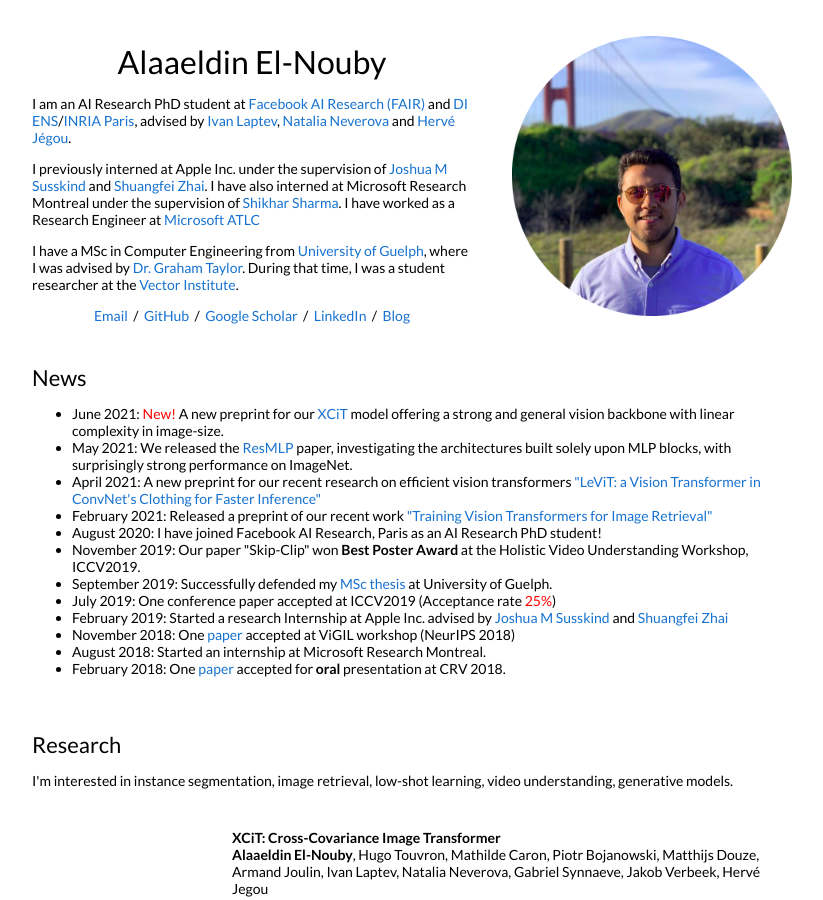
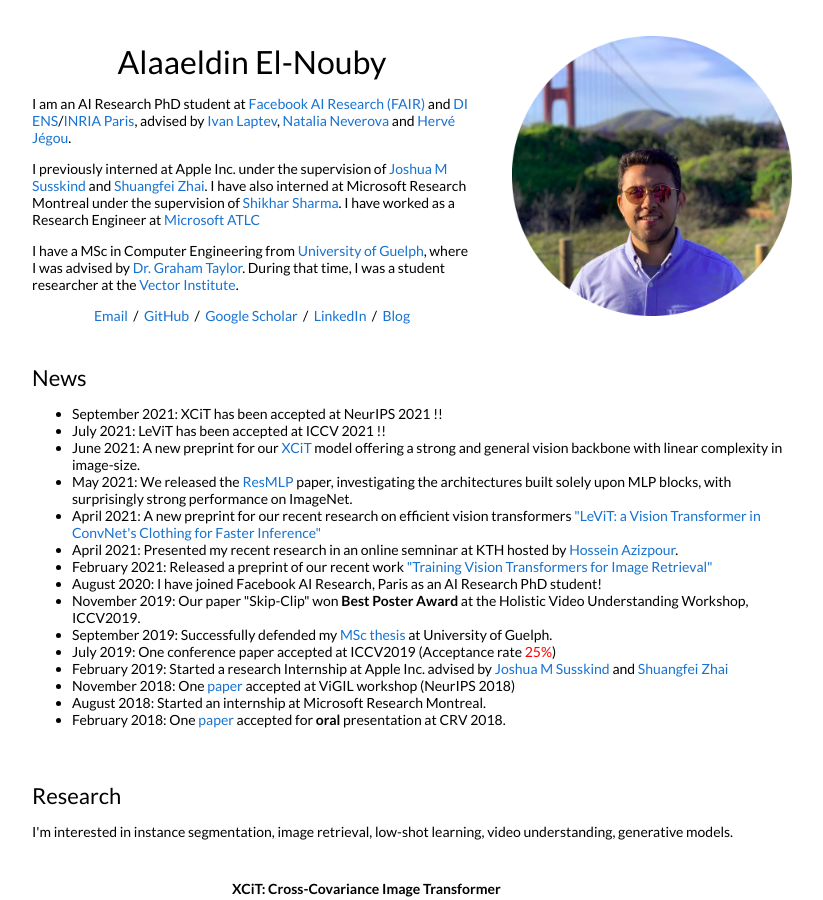
Before and after one commit to aelnouby/aelnouby.github.io, a Jekyll site: the page built from _posts/2021-6-20-xcit.markdown, in a window 1280 px wide and 900 px high. Shown: the whole window, without its empty margins (228-1051 px from the left). Built offline with Jekyll 4.4.1, drawn with Linux system fonts in a browser that asks for light colours.

Commit message:
Update default.html

```diff
--- a/_layouts/default.html
+++ b/_layouts/default.html
@@ -82,9 +82,12 @@
             <td style="padding:2.5%;width:100%;vertical-align:middle">
               <h2>News</h2>
                 <ul>
-                  <li>June 2021: <span style="color:red">New!</span> A new preprint for our <a href="https://arxiv.org/abs/2106.09681v2">XCiT</a> model offering a strong and general vision backbone with linear complexity in image-size.</li>
+                  <li>September 2021: XCiT has been accepted at NeurIPS 2021 !! </li>
+                  <li> July 2021: LeViT has been accepted at ICCV 2021 !! </li>
+                  <li>June 2021: A new preprint for our <a href="https://arxiv.org/abs/2106.09681v2">XCiT</a> model offering a strong and general vision backbone with linear complexity in image-size.</li>
                   <li>May 2021: We released the <a href="https://arxiv.org/abs/2105.03404">ResMLP</a> paper, investigating the architectures built solely upon MLP blocks, with surprisingly strong performance on ImageNet.</li>
                   <li>April 2021:  A new preprint for our recent research on efficient vision transformers <a href="https://arxiv.org/abs/2104.01136">"LeViT: a Vision Transformer in ConvNet's Clothing for Faster Inference"</a></li>
+                  <li>April 2021: Presented my recent research in an online semninar at KTH hosted by <a href="https://www.kth.se/profile/azizpour">Hossein Azizpour</a>.</li>
                   <li>February 2021: Released a preprint of our recent work <a href="https://arxiv.org/abs/2102.05644"> "Training Vision Transformers for Image Retrieval"</a> </li>
                   <li>August 2020: I have joined Facebook AI Research, Paris as an AI Research PhD student!</li>
                   <li>November 2019: Our paper "Skip-Clip" won <strong>Best Poster Award</strong> at the Holistic Video Understanding Workshop, ICCV2019.</li>
```
